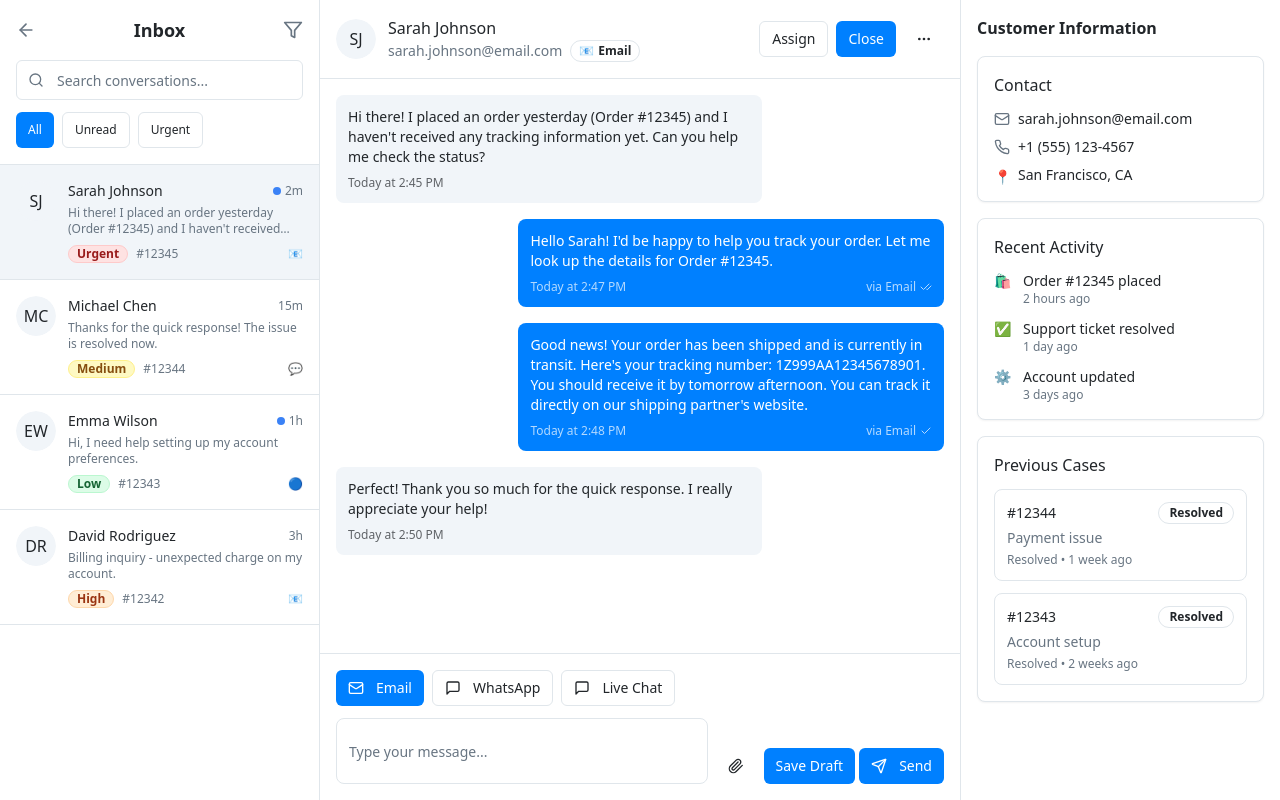
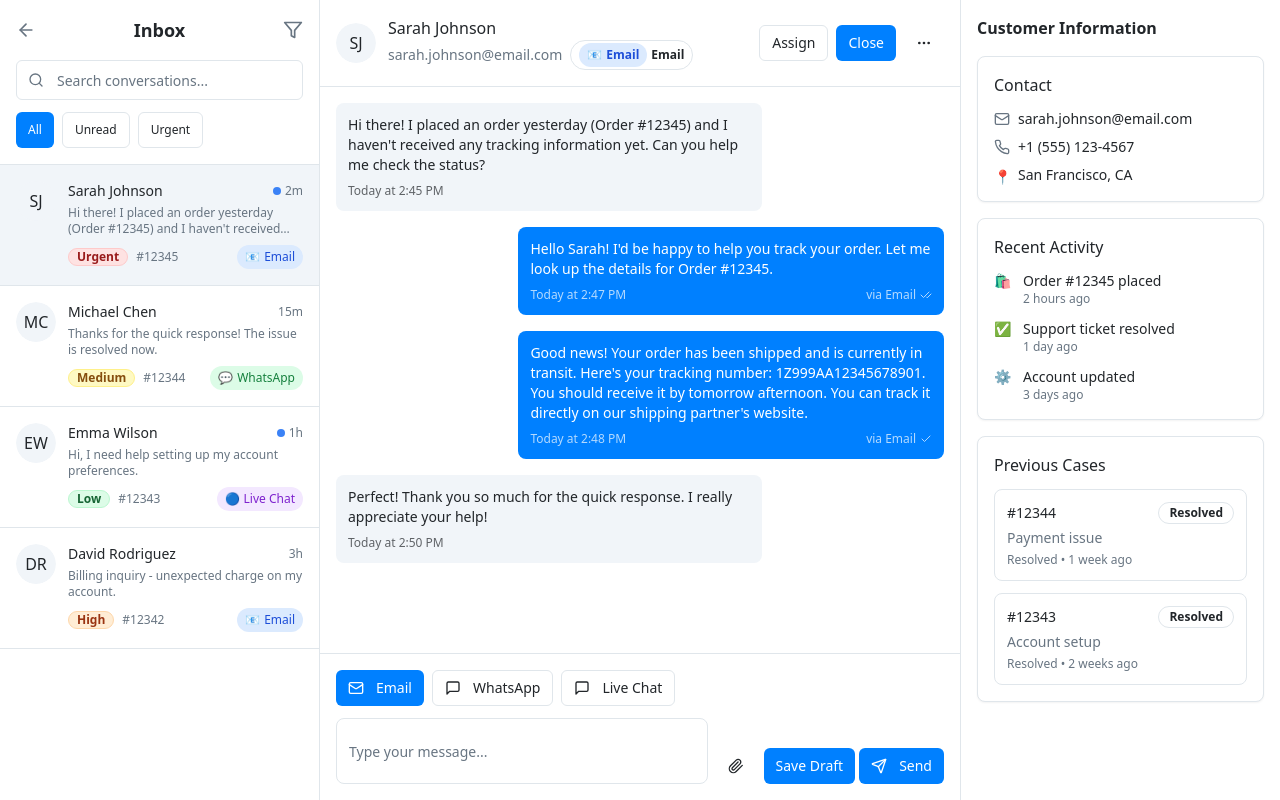
Before and after one commit to resolvecx/legal-orbit-manager, a React (Vite) app: page /inbox in a window 1280 px wide. Built offline with nearby package versions, Linux system fonts and the light colour scheme.

Commit message:
Update channel display in Inbox
Use bubble elements to display channel icons and names in the Inbox conversation threads.

```diff
--- a/src/pages/Inbox.tsx
+++ b/src/pages/Inbox.tsx
@@ -209,11 +209,36 @@ const Inbox = () => {
 
   const getChannelIcon = (channel: string) => {
     switch (channel) {
-      case "Email": return <span className="text-xs">📧</span>;
-      case "WhatsApp": return <span className="text-xs">💬</span>;
-      case "Live Chat": return <span className="text-xs">🔵</span>;
-      case "Facebook Messenger": return <span className="text-xs">💬</span>;
-      default: return <span className="text-xs">📧</span>;
+      case "Email": return (
+        <div className="flex items-center gap-1 px-2 py-1 bg-blue-100 text-blue-700 rounded-full text-xs">
+          <span>📧</span>
+          <span>Email</span>
+        </div>
+      );
+      case "WhatsApp": return (
+        <div className="flex items-center gap-1 px-2 py-1 bg-green-100 text-green-700 rounded-full text-xs">
+          <span>💬</span>
+          <span>WhatsApp</span>
+        </div>
+      );
+      case "Live Chat": return (
+        <div className="flex items-center gap-1 px-2 py-1 bg-purple-100 text-purple-700 rounded-full text-xs">
+          <span>🔵</span>
+          <span>Live Chat</span>
+        </div>
+      );
+      case "Facebook Messenger": return (
+        <div className="flex items-center gap-1 px-2 py-1 bg-blue-100 text-blue-700 rounded-full text-xs">
+          <span>💬</span>
+          <span>Messenger</span>
+        </div>
+      );
+      default: return (
+        <div className="flex items-center gap-1 px-2 py-1 bg-gray-100 text-gray-700 rounded-full text-xs">
+          <span>📧</span>
+          <span>Email</span>
+        </div>
+      );
     }
   };
 
```
